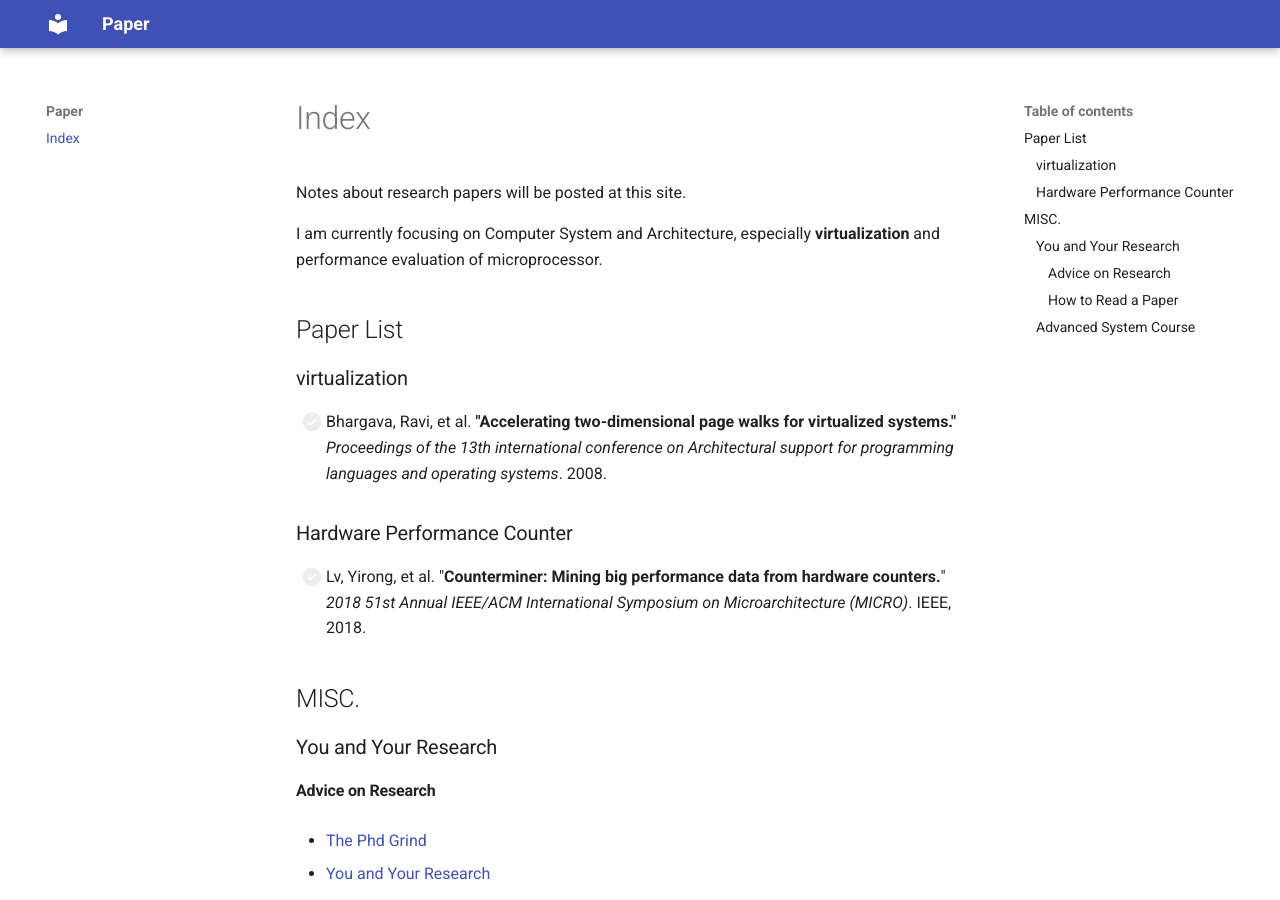
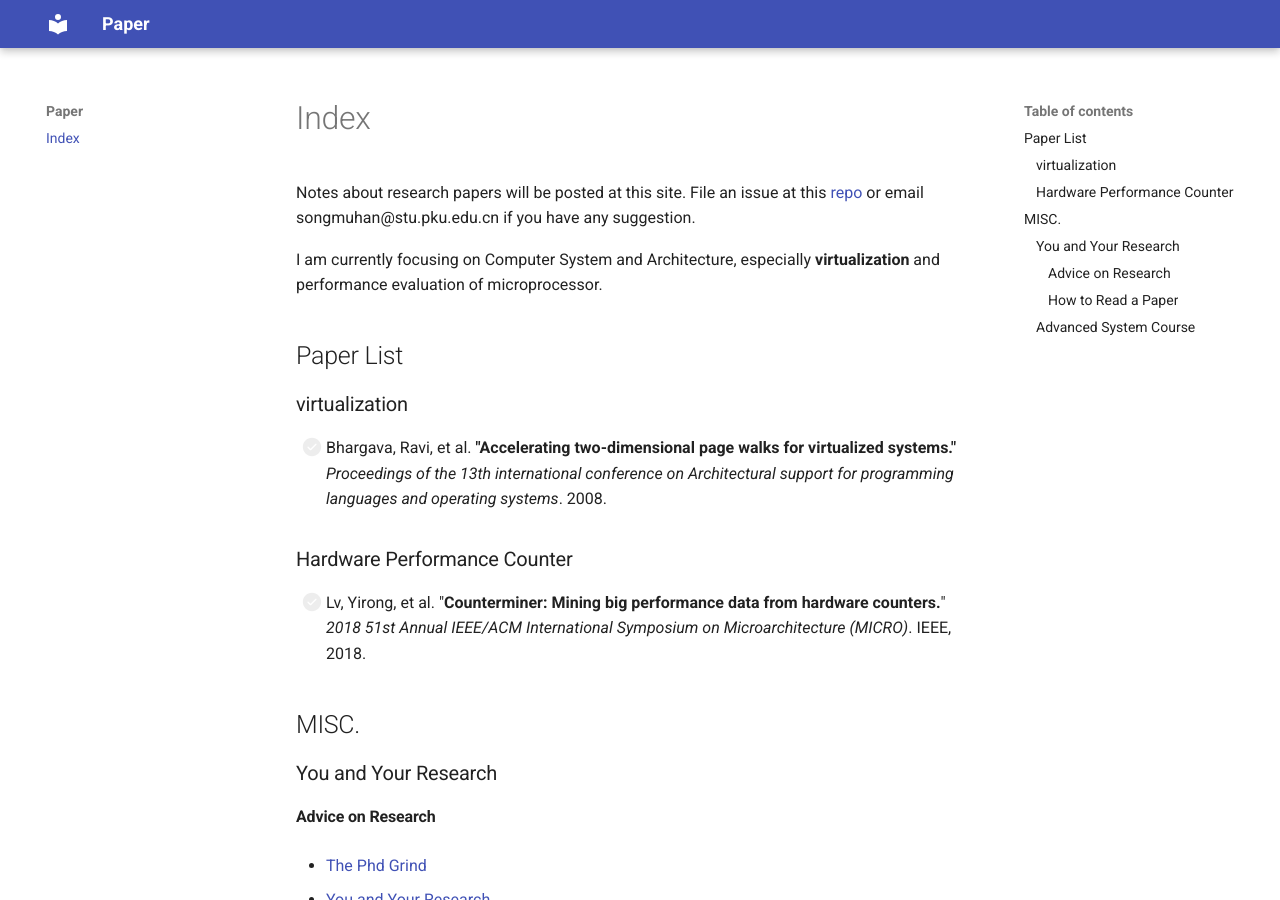
Before and after one commit to songmuhan/songmuhan.github.io, an MkDocs documentation site: the page built from docs/index.md, in a window 1280 px wide and 900 px high. Built offline with MkDocs 1.6.1 and Material for MkDocs 9.7.7, drawn with Linux system fonts in a browser that asks for light colours.

Commit message:
docs(index): add contact information
Signed-off-by: Muhan Song <songmuhan@stu.pku.edu.cn>

```diff
--- a/docs/index.md
+++ b/docs/index.md
@@ -1,8 +1,10 @@
 # Index
 
-Notes about research papers will be posted at this site.
+Notes about research papers will be posted at this site.  File an issue at this [repo](https://github.com/songmuhan/songmuhan.github.io) or email songmuhan@stu.pku.edu.cn if you have any suggestion.
 
 I am currently focusing on Computer System and Architecture, especially **virtualization** and performance evaluation of microprocessor.
+
+
 
 
 
```
